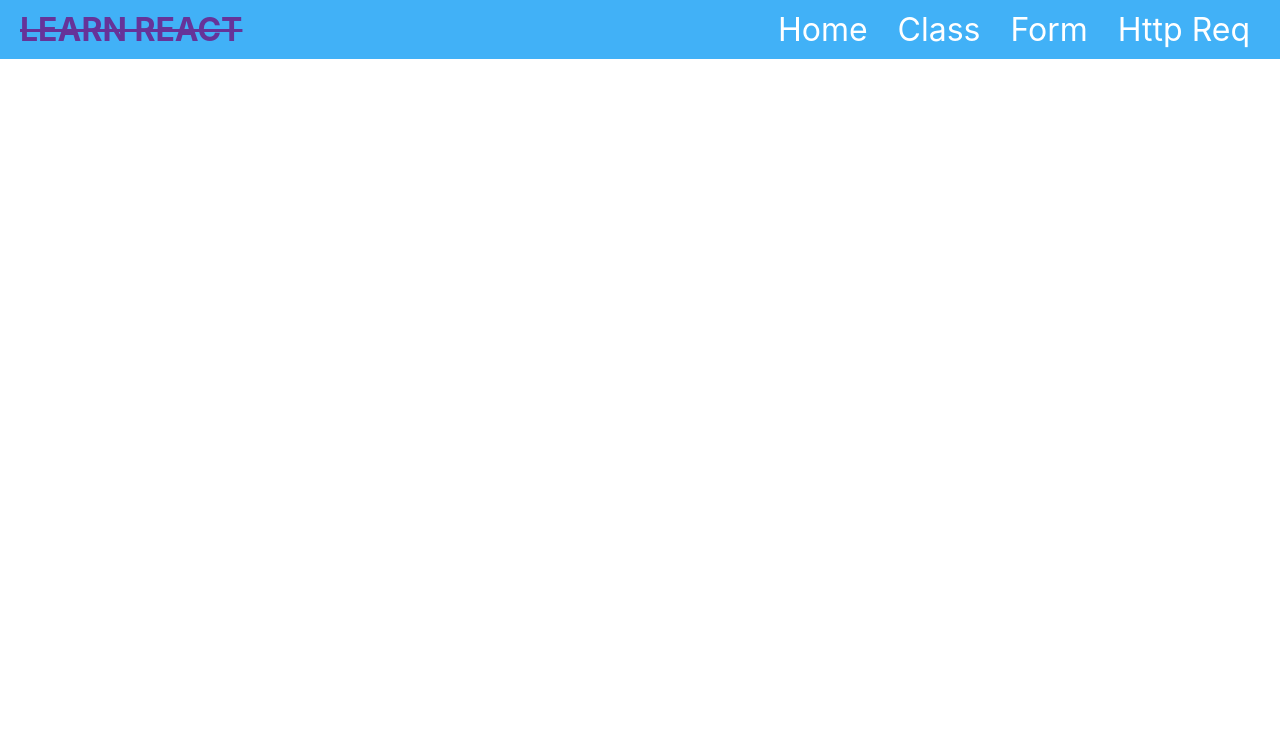
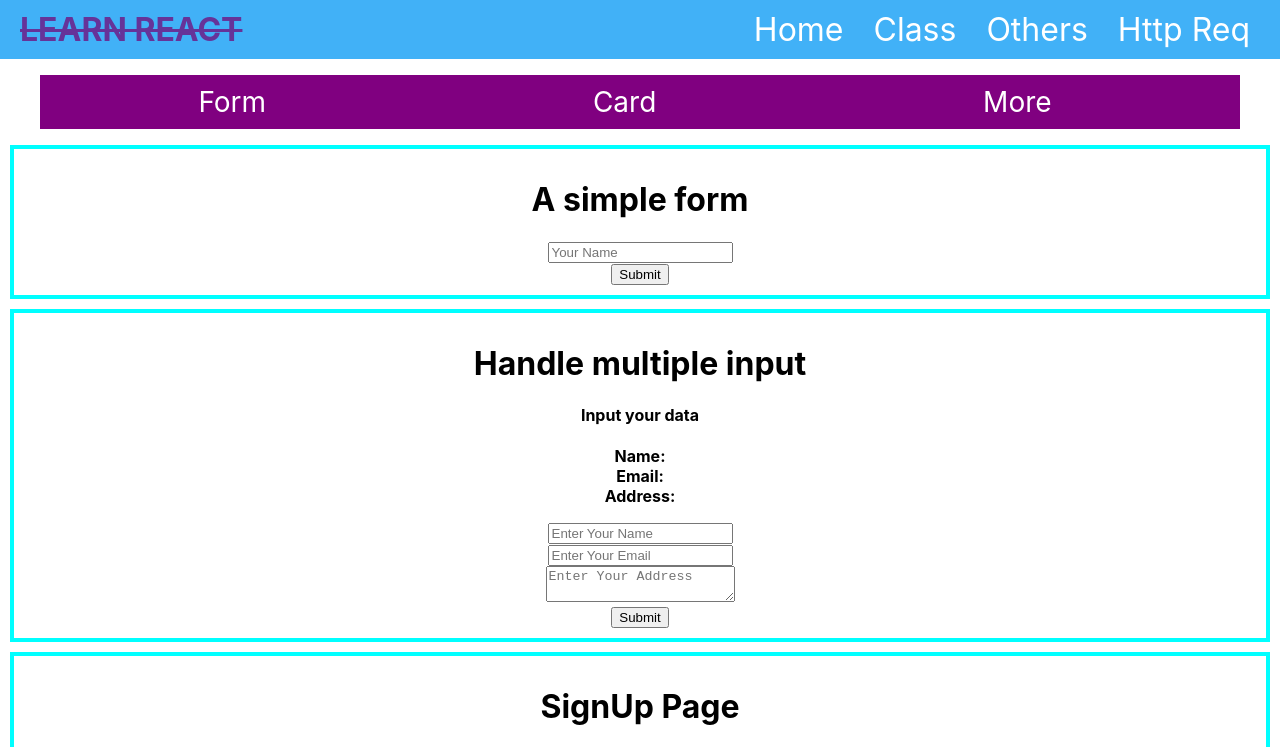
Before and after one commit to khaled39ab/React-With-LWS, a React (Create React App) app: page /others in a window 1280 px wide. Shown: the top 747 px of the page. Built offline with nearby package versions, Linux system fonts and the light colour scheme.

Commit message:
changes more

```diff
--- a/src/App.js
+++ b/src/App.js
@@ -8,6 +8,7 @@ import HttpReq from './page/HttpReq';
 import Country from './HttpReq/Country';
 import QuotesGenerator from './HttpReq/QuotesGenerator';
 import More from './HttpReq/More';
+import Others from './page/Others';
 
 
 function App() {
@@ -22,6 +23,7 @@ function App() {
         <Route path="/get" element={<Country></Country>}></Route>
         <Route path="/post" element={<QuotesGenerator></QuotesGenerator>}></Route>
         <Route path="/more" element={<More></More>}></Route>
+        <Route path="/others" element={<Others></Others>}></Route>
       </Routes>
 
     </div>
--- a/src/page/Navbar.js
+++ b/src/page/Navbar.js
@@ -11,7 +11,7 @@ const Navbar = () => {
             <div className='nav'>
                 <Link className='link' to={'/'}>Home</Link>
                 <Link className='link' to={'/class'}>Class</Link>
-                <Link className='link' to={'/form'}>Form</Link>
+                <Link className='link' to={'/others'}>Others</Link>
                 <Link className='link' to={'/http'}>Http Req</Link>
             </div>
         </div>
--- /dev/null
+++ b/src/page/Others.js
@@ -0,0 +1,32 @@
+import React from 'react';
+import { Link } from 'react-router-dom';
+import Form from './Form';
+
+const Others = () => {
+    const listStyle = {
+        textDecoration: 'none',
+        fontSize: '28px',
+        backgroundColor: 'purple',
+        padding: '10px',
+        color: 'white',
+        marginTop: '0',
+        display: 'flex',
+        justifyContent: 'space-around'
+    }
+    return (
+        <div>
+            <div style={{ marginRight: '40px' }}>
+                <ul>
+                    <li style={listStyle}>
+                        <Link className='link' to={'/form'}>Form</Link>
+                        <Link className='link' to={'/'}>Card</Link>
+                        <Link className='link' to={'/'}>More</Link>
+                    </li>
+                </ul>
+            </div>
+            <Form></Form>
+        </div>
+    );
+};
+
+export default Others;
```
